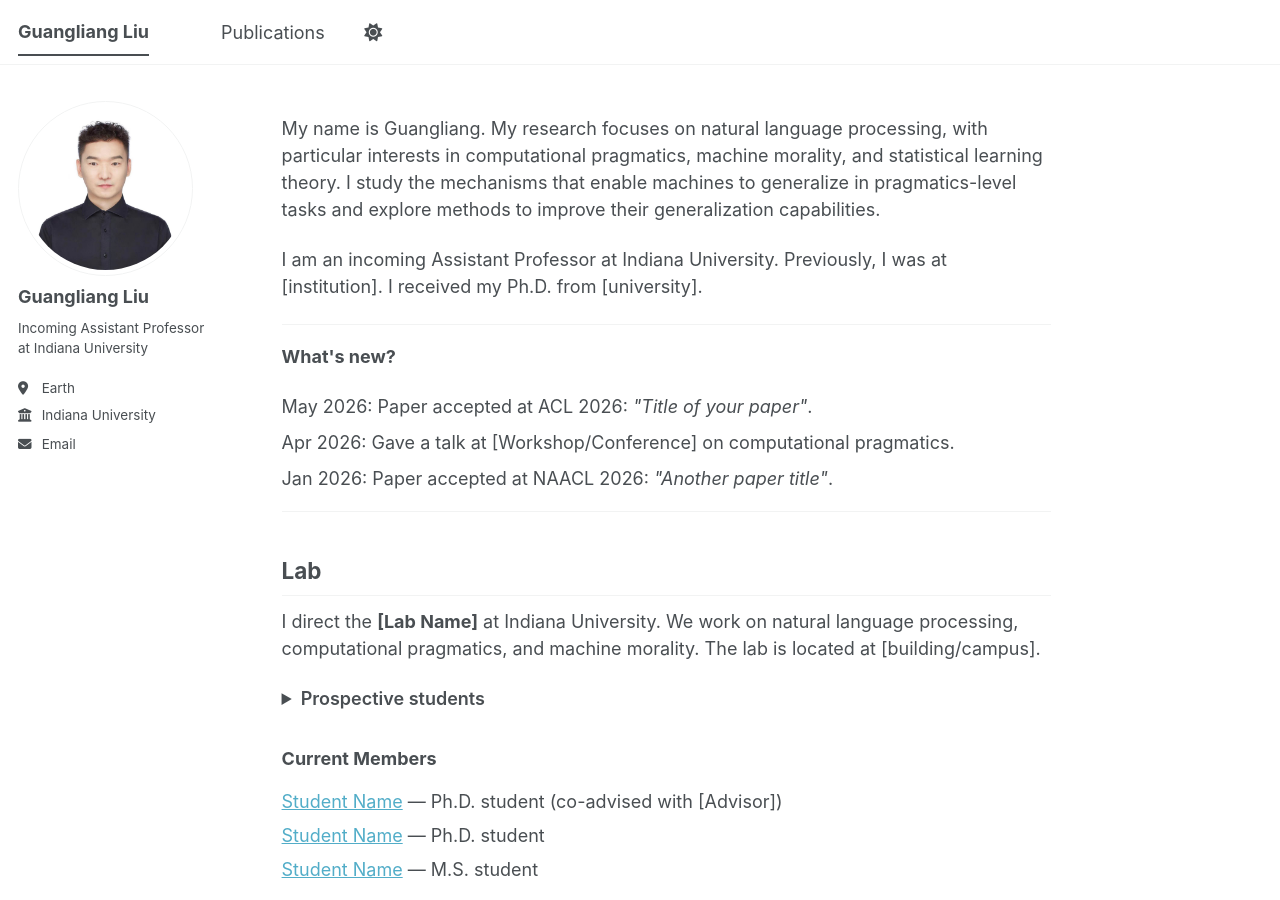
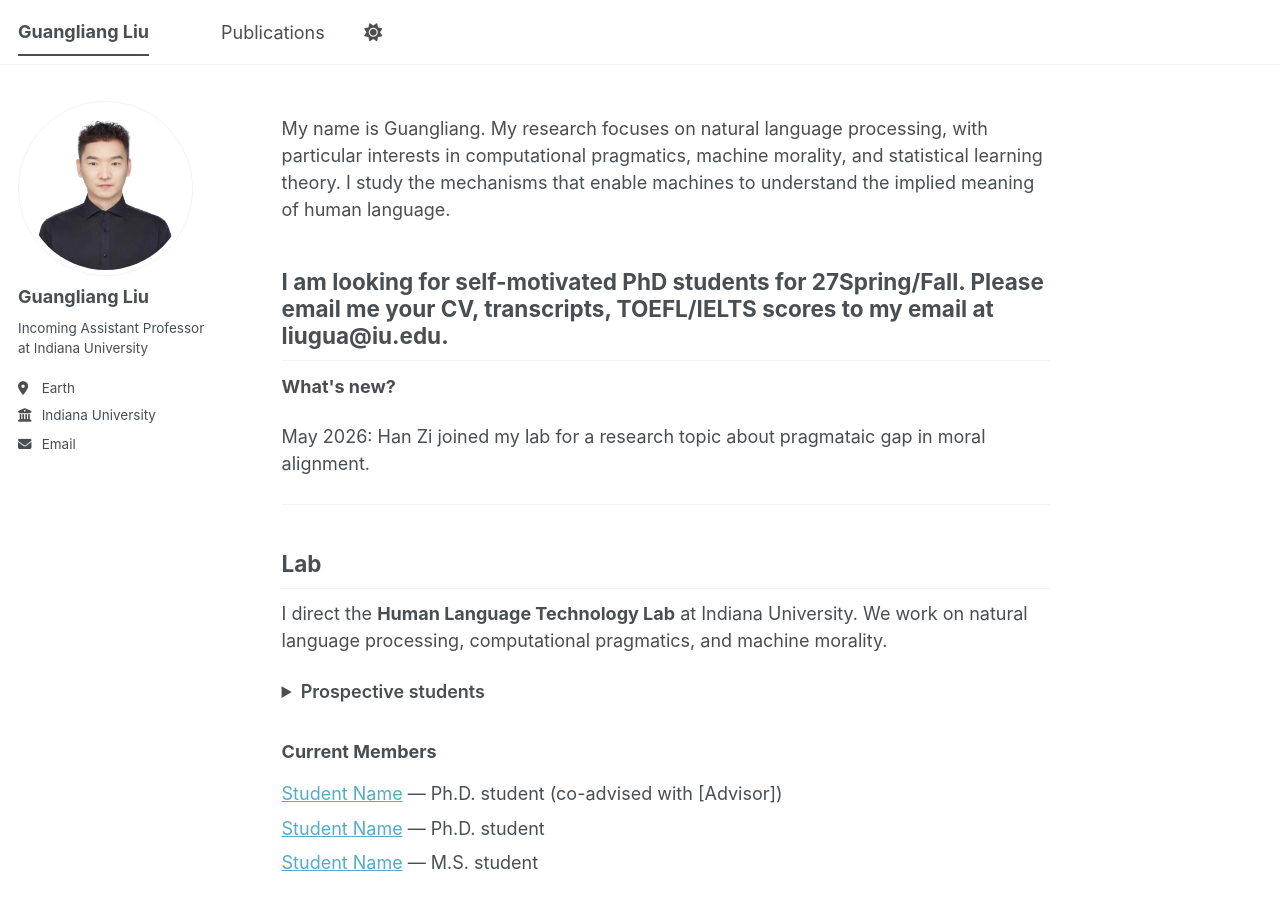
Before and after one commit to guangliang-nlp/guangliang-nlp.github.io, a Jekyll site: the page built from _pages/about.md, in a window 1280 px wide and 900 px high. Built offline with Jekyll 4.4.1, drawn with Linux system fonts in a browser that asks for light colours; a script bundle is joined from its source files by our own code; library files that are not in the unit come from our copies.

Commit message:
Update about.md

```diff
--- a/_pages/about.md
+++ b/_pages/about.md
@@ -7,21 +7,16 @@ redirect_from:
   - /about.html
 ---
 
-My name is Guangliang. My research focuses on natural language processing, with particular interests in computational pragmatics, machine morality, and statistical learning theory. I study the mechanisms that enable machines to generalize in pragmatics-level tasks and explore methods to improve their generalization capabilities.
+My name is Guangliang. My research focuses on natural language processing, with particular interests in computational pragmatics, machine morality, and statistical learning theory. I study the mechanisms that enable machines to understand the implied meaning of human language.
 
-I am an incoming Assistant Professor at Indiana University. Previously, I was at [institution]. I received my Ph.D. from [university].
-
+I am looking for self-motivated PhD students for 27Spring/Fall. Please email me your CV, transcripts, TOEFL/IELTS scores to my email at liugua@iu.edu.
 ---
 
 <section id="news">
 <p><strong>What's new?</strong></p>
 <div style="overflow-y:auto; max-height:100px;">
   <ul style="list-style:none; padding:0; margin:0;">
-    <li>May 2026: Paper accepted at ACL 2026: <em>"Title of your paper"</em>.</li>
-    <li>Apr 2026: Gave a talk at [Workshop/Conference] on computational pragmatics.</li>
-    <li>Jan 2026: Paper accepted at NAACL 2026: <em>"Another paper title"</em>.</li>
-    <li>Sep 2025: Joined Indiana University as an incoming Assistant Professor.</li>
-    <li>May 2025: Paper accepted at ACL 2025: <em>"Paper title"</em>.</li>
+    <li>May 2026: Han Zi joined my lab for a research topic about pragmataic gap in moral alignment.</li>
   </ul>
 </div>
 </section>
@@ -31,11 +26,11 @@ I am an incoming Assistant Professor at Indiana University. Previously, I was at
 <section id="lab">
 <h2>Lab</h2>
 
-<p>I direct the <strong>[Lab Name]</strong> at Indiana University. We work on natural language processing, computational pragmatics, and machine morality. The lab is located at [building/campus].</p>
+<p>I direct the <strong>Human Language Technology Lab</strong> at Indiana University. We work on natural language processing, computational pragmatics, and machine morality.</p>
 
 <details>
 <summary style="cursor:pointer; font-weight:600; margin-bottom:0.8em;">Prospective students</summary>
-<p style="margin-top:0.8em;">I am actively looking for motivated Ph.D. students and postdocs. If you are interested in joining the lab, please apply through the <a href="#">Indiana University CS Ph.D. program</a> and mention my name in your application. Feel free to email me a brief introduction along with your CV.</p>
+<p style="margin-top:0.8em;">I am actively looking for motivated Ph.D. students and postdocs. If you are interested in joining the lab, please apply through the <a href="#">Indiana University CS/DS/HCI Ph.D. program</a> and mention my name in your application. Feel free to email me a brief introduction along with your CV.</p>
 </details>
 
 <h3 style="margin-top:1.2em;">Current Members</h3>
```
